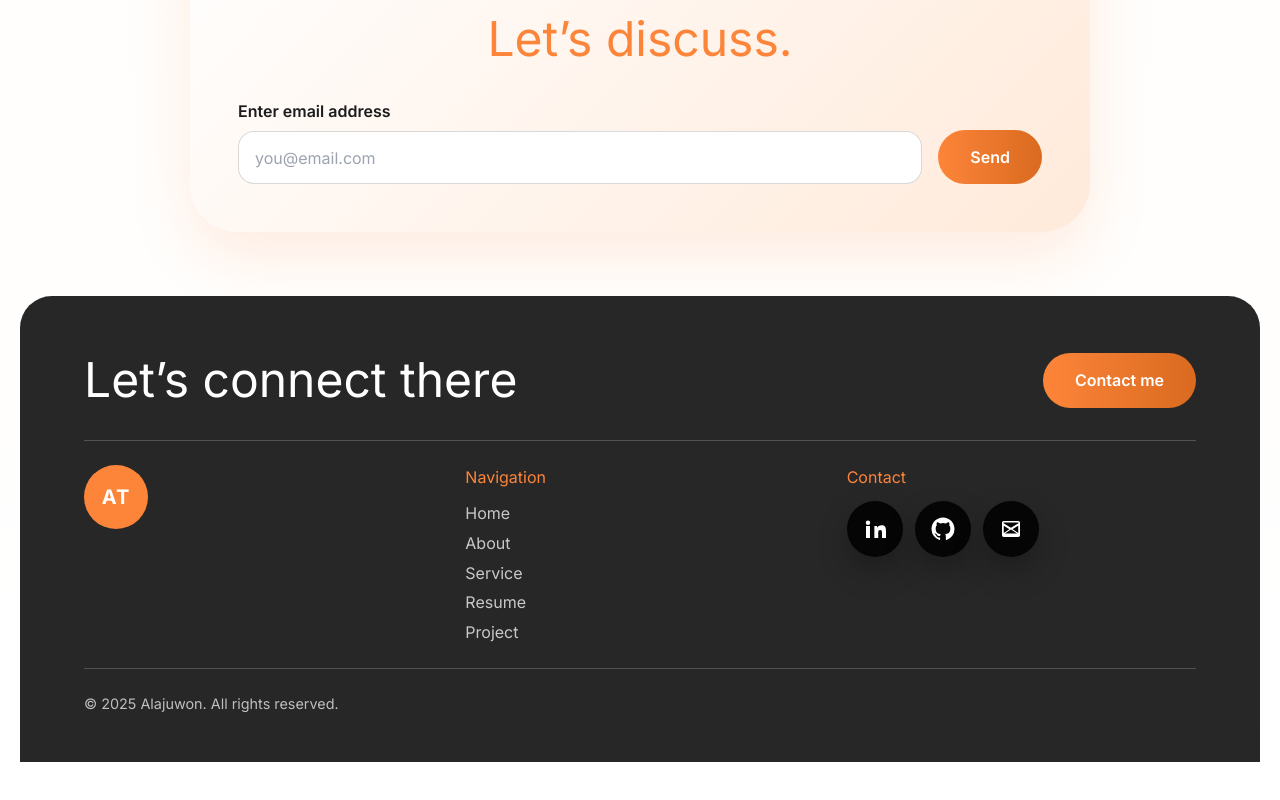
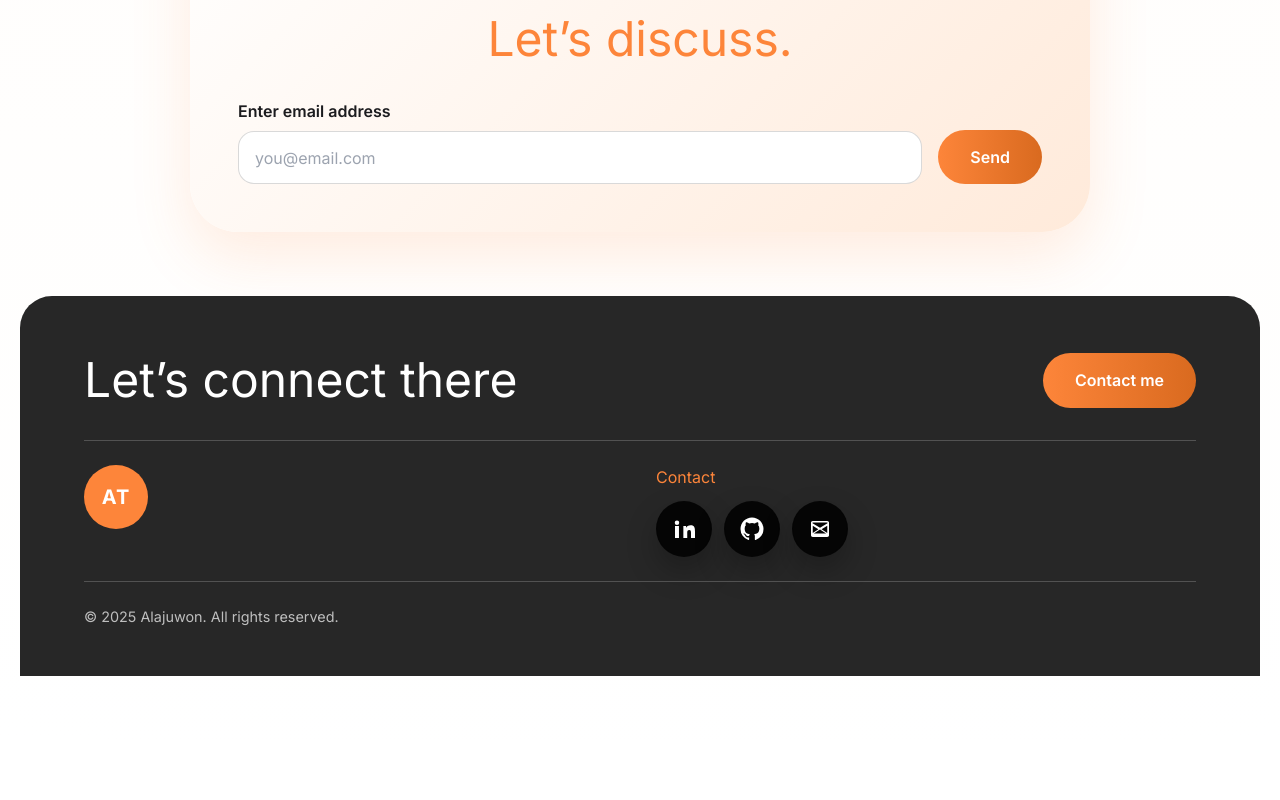
Before and after one commit to Alajuwon7/portfolio, a Next.js app: page / in a window 1280 px wide. Shown: the part 4316-5116 px from the top of the page. After the commit the page ends 5056 px from the top, so only its background shows below. Built offline with nearby package versions, Linux system fonts and the light colour scheme.

Commit message:
added favicon

```diff
--- a/src/app/page.tsx
+++ b/src/app/page.tsx
@@ -549,7 +549,7 @@ export default function Home() {
           <button
             type="button"
             className={styles.primaryButton}
-            onClick={() => scrollToSection("contact")}
+            onClick={handleEmailClick}
           >
             Contact me
           </button>
@@ -558,14 +558,6 @@ export default function Home() {
         <div className={styles.footerColumns}>
           <div>
             <div className={styles.logoBadge}>AT</div>
-          </div>
-          <div>
-            <h4>Navigation</h4>
-            <ul>
-              {["Home", "About", "Service", "Resume", "Project"].map((item) => (
-                <li key={item}>{item}</li>
-              ))}
-            </ul>
           </div>
           <div>
             <h4>Contact</h4>
```
Also changed, not shown: src/app/icon.svg (added).
